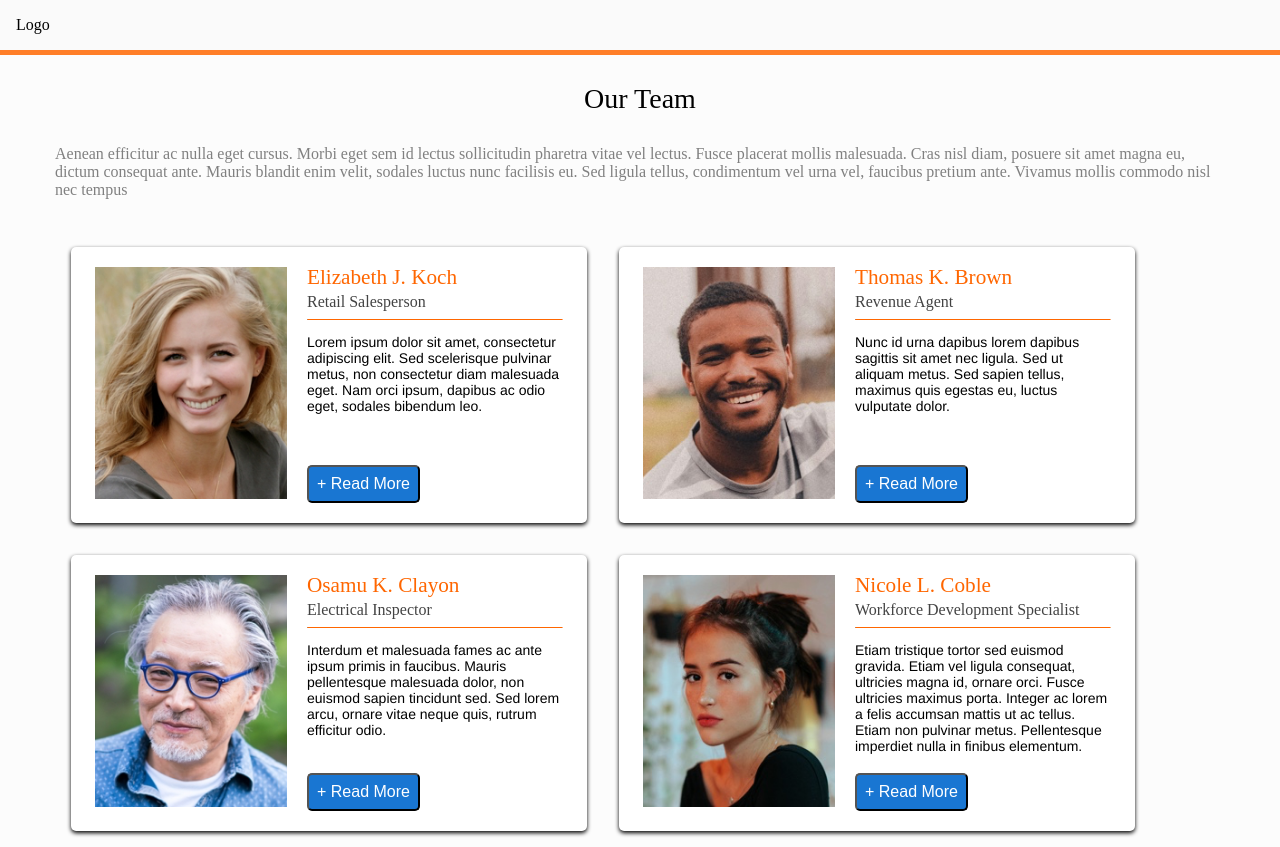
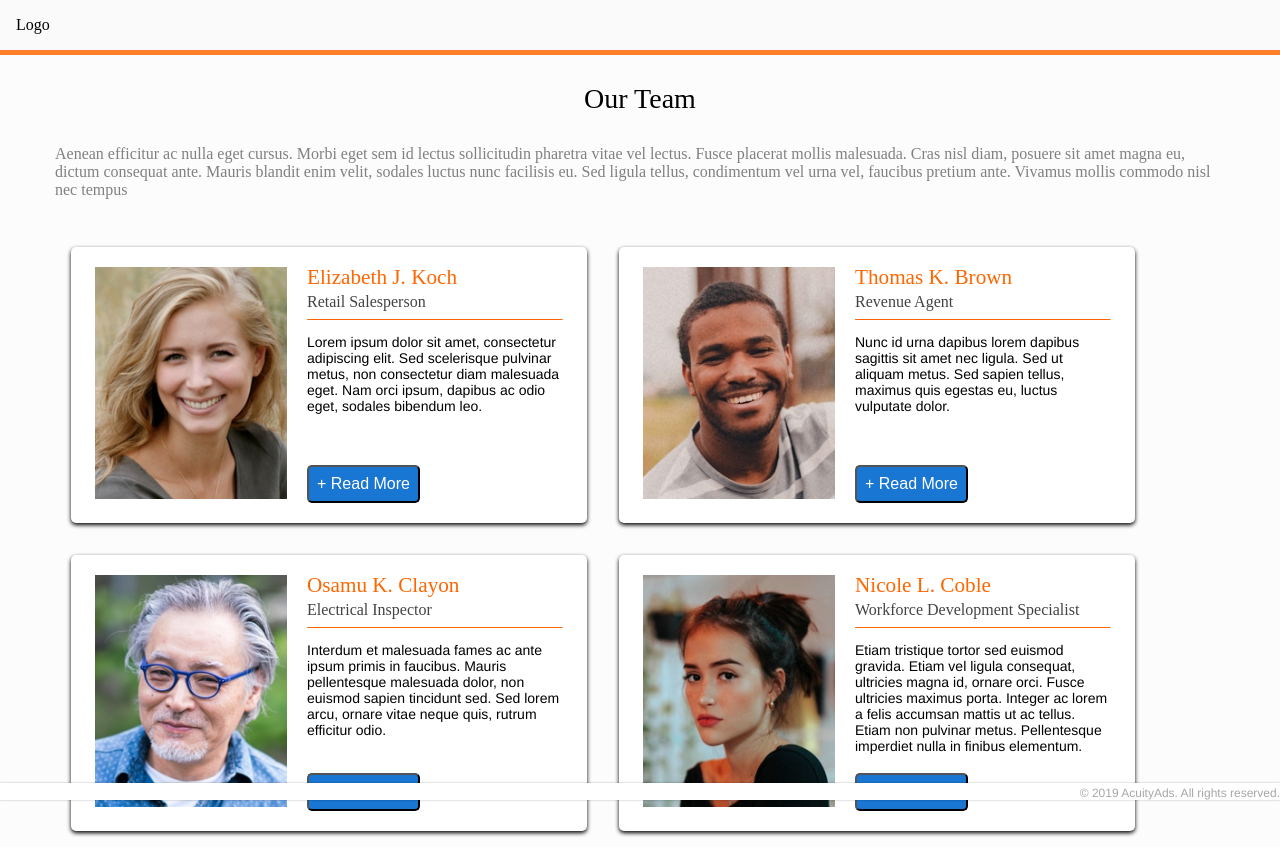
Before and after one commit to tarekgabarin/technical_test, a React (Create React App) app: page / in a window 1280 px wide. Shown: the top 847 px of the page. Built offline with nearby package versions, Linux system fonts and the light colour scheme.

Commit message:
first iteration of footer done

```diff
--- a/src/index.css
+++ b/src/index.css
@@ -1,11 +1,15 @@
-html { font-size: 62.5% }
+html {
+  font-size: 62.5%;
+  height: 100%;
+ }
 
 body {
   margin: 0;
   -moz-osx-font-smoothing: grayscale;
   -webkit-font-smoothing: antialiased;
   background-color: #fcfcfc;
-  font-size: 1.6rem
+  font-size: 1.6rem;
+  height: 100%;
 }
 
 .container {
@@ -59,24 +63,3 @@ body {
   -webkit-justify-content: center;
   justify-content: center;
 }
-
-.flex-1 { flex: 1; -webkit-flex: 1; }
-.flex-2 { flex: 2; -webkit-flex: 2; }
-.flex-3 { flex: 3; -webkit-flex: 3; }
-.flex-4 { flex: 4; -webkit-flex: 4; }
-.flex-5 { flex: 5; -webkit-flex: 5; }
-.flex-6 { flex: 6; -webkit-flex: 6; }
-.flex-7 { flex: 7; -webkit-flex: 7; }
-.flex-8 { flex: 8; -webkit-flex: 8; }
-.flex-9 { flex: 9; -webkit-flex: 9; }
-.flex-10 { flex: 10; -webkit-flex: 10; }
-.flex-11 { flex: 11; -webkit-flex: 11; }
-.flex-12 { flex: 12; -webkit-flex: 12; }
-.flex-13 { flex: 13; -webkit-flex: 13; }
-.flex-14 { flex: 14; -webkit-flex: 14; }
-.flex-15 { flex: 15; -webkit-flex: 15; }
-.flex-16 { flex: 16; -webkit-flex: 16; }
-.flex-17 { flex: 17; -webkit-flex: 17; }
-.flex-18 { flex: 18; -webkit-flex: 18; }
-.flex-19 { flex: 19; -webkit-flex: 19; }
-.flex-20 { flex: 20; -webkit-flex: 20; }
--- a/src/pages/AboutPage/AboutPage.js
+++ b/src/pages/AboutPage/AboutPage.js
@@ -19,6 +19,25 @@ const IntroText = styled.p`
     font-size: 16px;
     color: #808080;
     margin-bottom: 2em;
+`
+
+const Footer = styled.footer`
+    background: #FFFFFF;
+    box-shadow: 0 0 2px 0 rgba(0,0,0,0.30);
+    width: 100%;
+    margin-top: auto;
+   @media (min-width: 768px) {
+        position: fixed;
+        bottom: 0;
+        left: 0;
+   }
+    height: 1.7rem;
+    text-align: right;
+`
+const FooterText = styled.span`
+    color: #A7A7A7;
+    font-family:  "Helvetica Neue";
+    font-size: 0.750em;
 `
 
 function AboutPage(){
@@ -94,6 +113,14 @@ function AboutPage(){
                 </div>
 
             </section>
+
+
+        <Footer>
+            <FooterText>
+                © 2019 AcuityAds. All rights reserved.
+            </FooterText>
+        </Footer>
+
         </section>
     )
 
```
